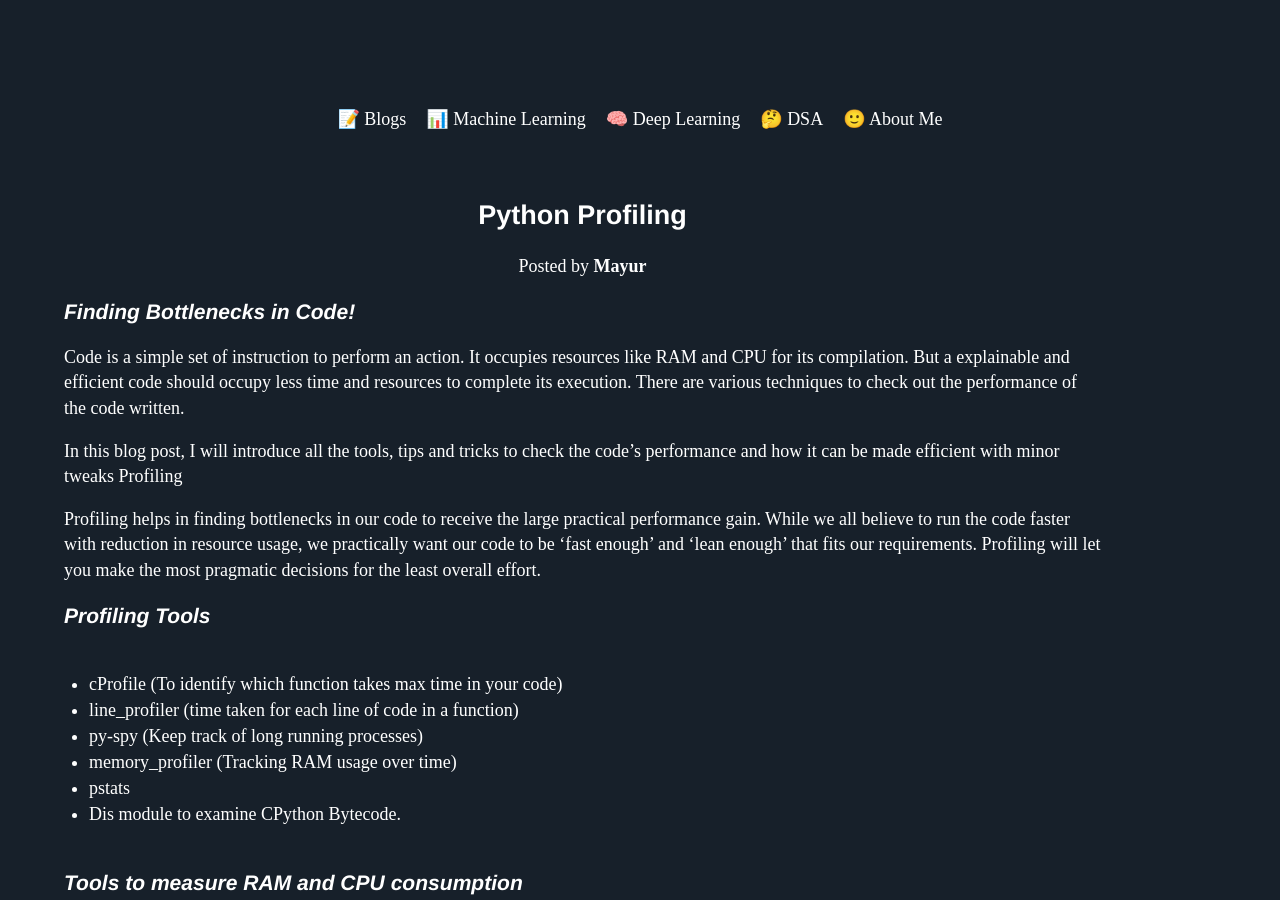
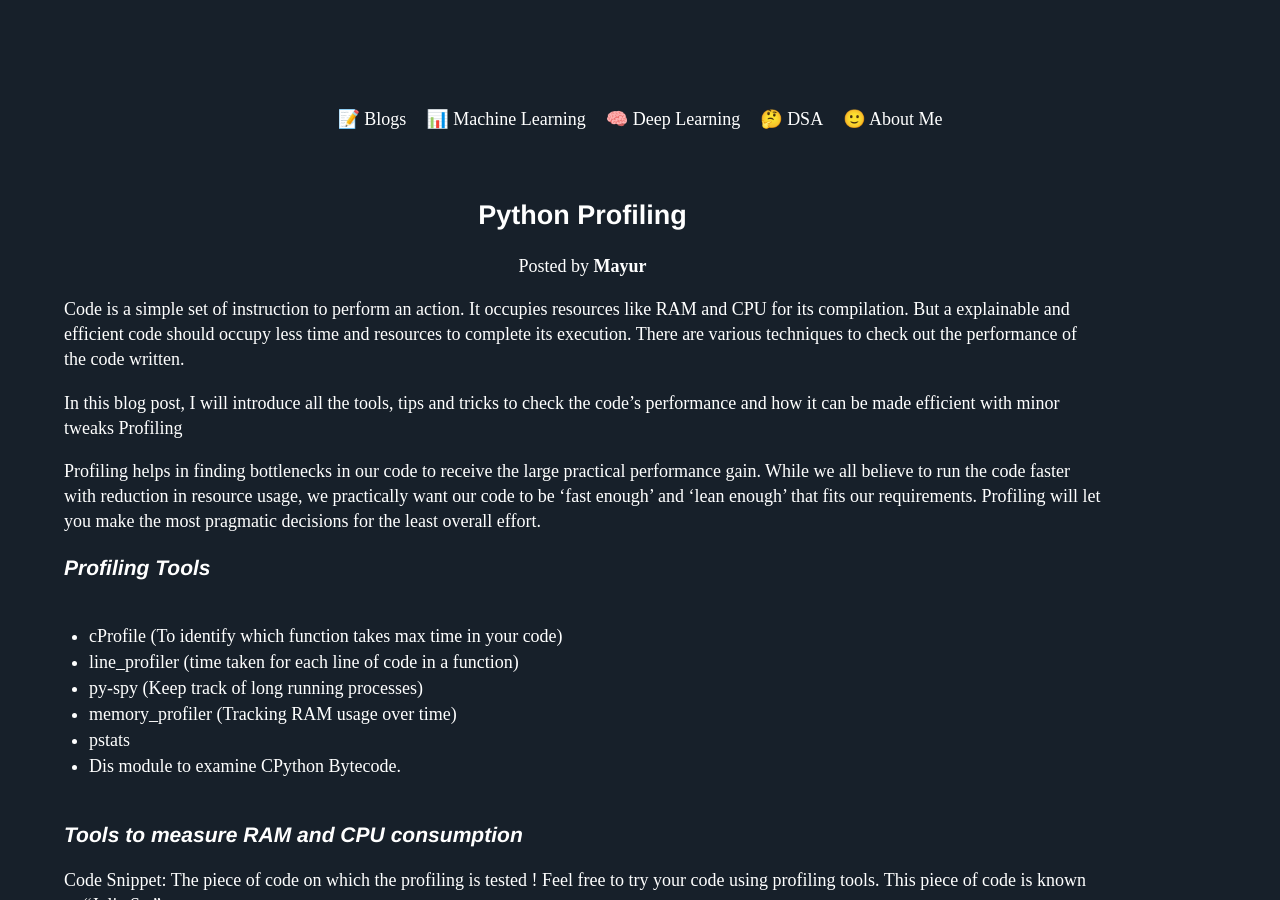
Before and after one commit to Mayurji/mayurji.github.io, a Jekyll site: the page built from _posts/2021-01-02-profiling.md, in a window 1280 px wide and 900 px high. Built offline with Jekyll 4.4.1, drawn with Linux system fonts in a browser that asks for light colours; nearby versions of some CDN libraries; comment, search, counter and statistics services are not loaded.

Commit message:
Update 2021-01-02-profiling.md

```diff
--- a/_posts/2021-01-02-profiling.md
+++ b/_posts/2021-01-02-profiling.md
@@ -6,7 +6,6 @@ category: Blog
 image_url: "/assets/images/profiling/profiling.gif"
 date:   2021-01-02 13:43:52 +0530
 ---
-### *Finding Bottlenecks in Code!*
 
 Code is a simple set of instruction to perform an action. It occupies resources like RAM and CPU for its compilation. But a explainable and efficient code should occupy less time and resources to complete its execution. There are various techniques to check out the performance of the code written.
 
```
